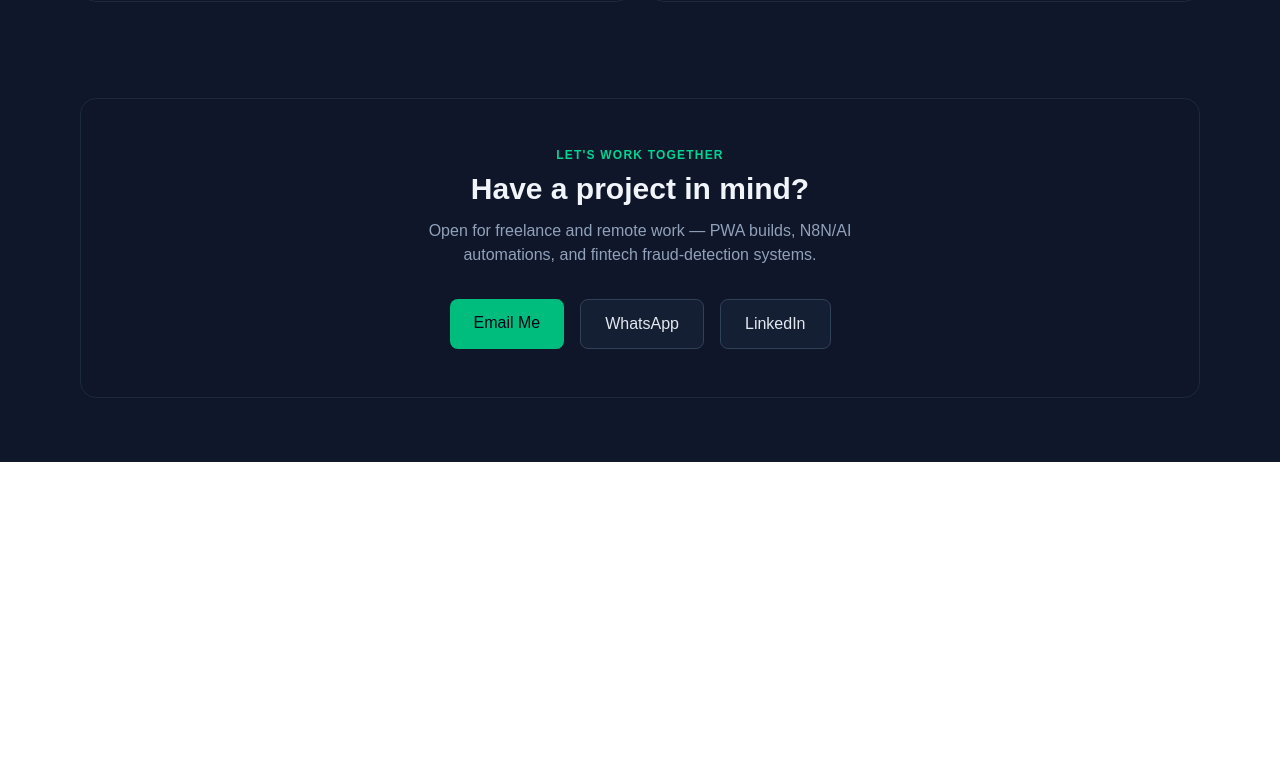
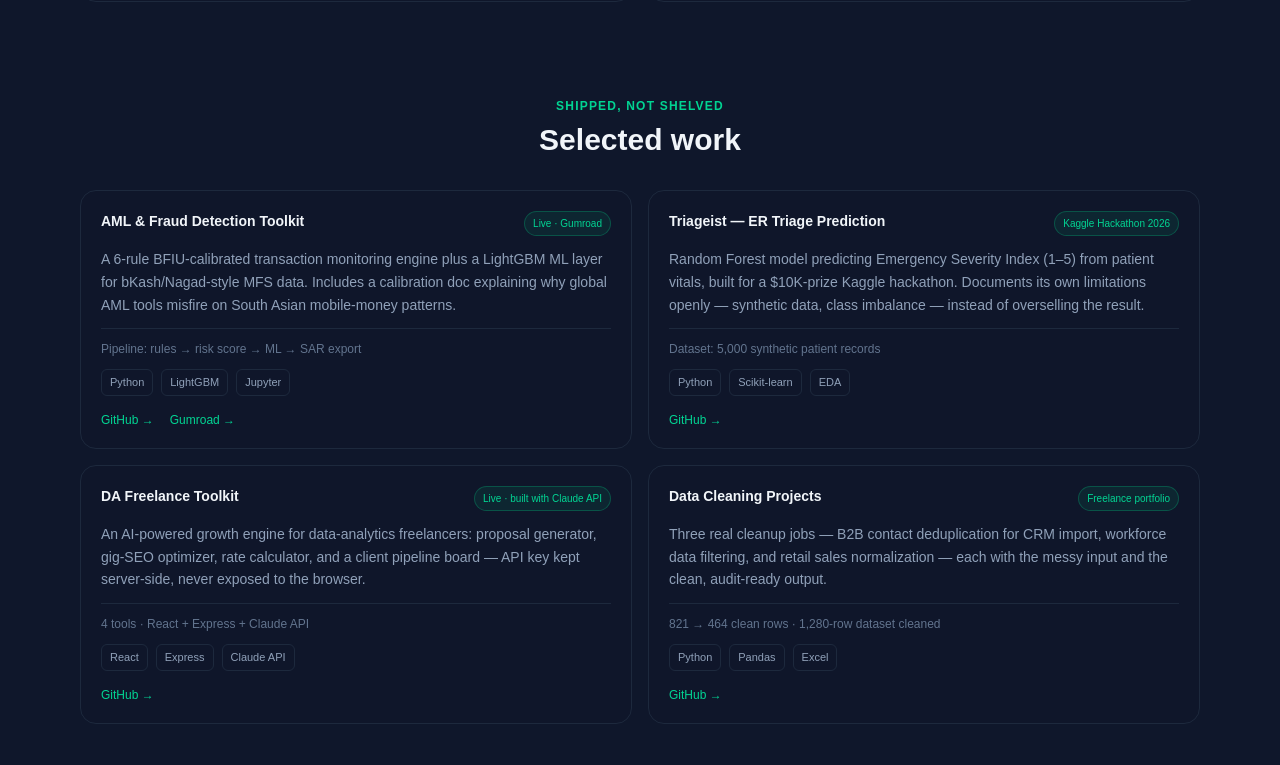
Before and after one commit to monsurhabib01/monsur.dev, a Next.js app: page / in a window 1280 px wide. Shown: the part 1175-1940 px from the top of the page. Before the commit the page ends 1637 px from the top, so only its background shows below. Built offline with nearby package versions, Linux system fonts and the light colour scheme.

Commit message:
PWA link change

```diff
--- a/src/app/page.tsx
+++ b/src/app/page.tsx
@@ -32,6 +32,44 @@
   { label: "Accessibility", value: 90 },
   { label: "Best Practices", value: 96 },
   { label: "SEO", value: 91 },
+];
+
+const PROJECTS = [
+  {
+    title: "AML & Fraud Detection Toolkit",
+    status: "Live · Gumroad",
+    desc: "A 6-rule BFIU-calibrated transaction monitoring engine plus a LightGBM ML layer for bKash/Nagad-style MFS data. Includes a calibration doc explaining why global AML tools misfire on South Asian mobile-money patterns.",
+    metric: "Pipeline: rules → risk score → ML → SAR export",
+    tags: ["Python", "LightGBM", "Jupyter"],
+    links: [
+      { label: "GitHub", href: "https://github.com/monsurhabib01/synthetic-aml-detection" },
+      { label: "Gumroad", href: "https://monsurhabib01.gumroad.com/l/pythonamltoolkit" },
+    ],
+  },
+  {
+    title: "Triageist — ER Triage Prediction",
+    status: "Kaggle Hackathon 2026",
+    desc: "Random Forest model predicting Emergency Severity Index (1–5) from patient vitals, built for a $10K-prize Kaggle hackathon. Documents its own limitations openly — synthetic data, class imbalance — instead of overselling the result.",
+    metric: "Dataset: 5,000 synthetic patient records",
+    tags: ["Python", "Scikit-learn", "EDA"],
+    links: [{ label: "GitHub", href: "https://github.com/monsurhabib01/kaggle-competitions" }],
+  },
+  {
+    title: "DA Freelance Toolkit",
+    status: "Live · built with Claude API",
+    desc: "An AI-powered growth engine for data-analytics freelancers: proposal generator, gig-SEO optimizer, rate calculator, and a client pipeline board — API key kept server-side, never exposed to the browser.",
+    metric: "4 tools · React + Express + Claude API",
+    tags: ["React", "Express", "Claude API"],
+    links: [{ label: "GitHub", href: "https://github.com/monsurhabib01/da-freelance-toolkit" }],
+  },
+  {
+    title: "Data Cleaning Projects",
+    status: "Freelance portfolio",
+    desc: "Three real cleanup jobs — B2B contact deduplication for CRM import, workforce data filtering, and retail sales normalization — each with the messy input and the clean, audit-ready output.",
+    metric: "821 → 464 clean rows · 1,280-row dataset cleaned",
+    tags: ["Python", "Pandas", "Excel"],
+    links: [{ label: "GitHub", href: "https://github.com/monsurhabib01/data-cleaning-projects" }],
+  },
 ];
 // -------------------------------------------------------------------------
 
@@ -276,6 +314,60 @@
   );
 }
 
+function ProjectCard({
+  title,
+  status,
+  desc,
+  metric,
+  tags,
+  links,
+}: {
+  title: string;
+  status: string;
+  desc: string;
+  metric: string;
+  tags: string[];
+  links: { label: string; href: string }[];
+}) {
+  return (
+    <div className="flex flex-col gap-3 rounded-2xl border border-slate-800 bg-slate-900/60 p-5 transition hover:border-slate-700">
+      <div className="flex items-start justify-between gap-3">
+        <h3 className="text-sm font-semibold text-slate-100">{title}</h3>
+        <span className="whitespace-nowrap rounded-full border border-emerald-500/30 bg-emerald-500/10 px-2 py-1 text-[10px] font-medium text-emerald-400">
+          {status}
+        </span>
+      </div>
+      <p className="text-sm leading-relaxed text-slate-400">{desc}</p>
+      <div className="border-t border-slate-800 pt-3 font-mono text-xs text-slate-500">
+        {metric}
+      </div>
+      <div className="flex flex-wrap gap-2">
+        {tags.map((t) => (
+          <span
+            key={t}
+            className="rounded-md border border-slate-800 px-2 py-1 text-[11px] text-slate-400"
+          >
+            {t}
+          </span>
+        ))}
+      </div>
+      <div className="flex gap-4 pt-1">
+        {links.map((l) => (
+          <a
+            key={l.href}
+            href={l.href}
+            target="_blank"
+            rel="noopener noreferrer"
+            className="text-xs font-medium text-emerald-400 transition hover:text-emerald-300"
+          >
+            {l.label} →
+          </a>
+        ))}
+      </div>
+    </div>
+  );
+}
+
 function ProofCard({
   title,
   children,
@@ -312,6 +404,9 @@
           <nav className="hidden items-center gap-8 text-sm text-slate-400 sm:flex">
             <a href="#proof" className="transition hover:text-slate-200">
               Work
+            </a>
+            <a href="#projects" className="transition hover:text-slate-200">
+              Projects
             </a>
             <a
               href="https://aitipseveryday.com"
@@ -407,7 +502,7 @@
           <WorkflowStrip variant={tab} />
           {tab === "pwa" && (
             <a
-              href="https://brta-busfare.pages.dev/"
+              href="https://bus-fare-bd.vercel.app/"
               target="_blank"
               rel="noopener noreferrer"
               className="mt-3 inline-flex items-center gap-1.5 text-sm font-medium text-emerald-400 transition hover:text-emerald-300"
@@ -495,6 +590,24 @@
         </div>
       </section>
 
+      {/* PROJECTS */}
+      <section id="projects" className="mx-auto mt-24 max-w-6xl scroll-mt-20">
+        <div className="mb-8 text-center">
+          <div className="text-xs font-semibold uppercase tracking-widest text-emerald-400">
+            Shipped, not shelved
+          </div>
+          <h2 className="mt-2 text-2xl font-bold text-slate-100 sm:text-3xl">
+            Selected work
+          </h2>
+        </div>
+
+        <div className="grid grid-cols-1 gap-4 md:grid-cols-2">
+          {PROJECTS.map((p) => (
+            <ProjectCard key={p.title} {...p} />
+          ))}
+        </div>
+      </section>
+
       {/* CONTACT / HIRE */}
       <section id="contact" className="mx-auto mt-24 max-w-6xl scroll-mt-20">
         <div className="rounded-2xl border border-slate-800 bg-slate-900/60 p-8 text-center sm:p-12">
```
